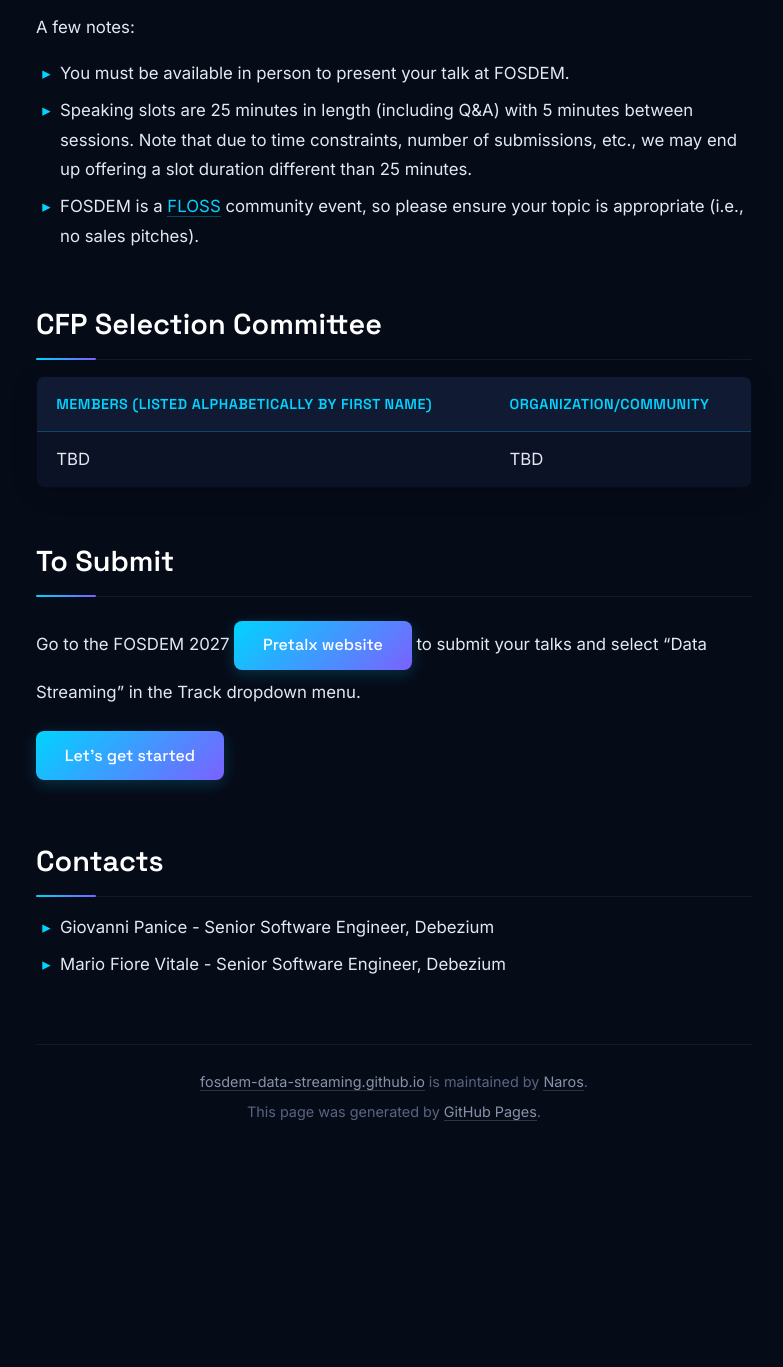
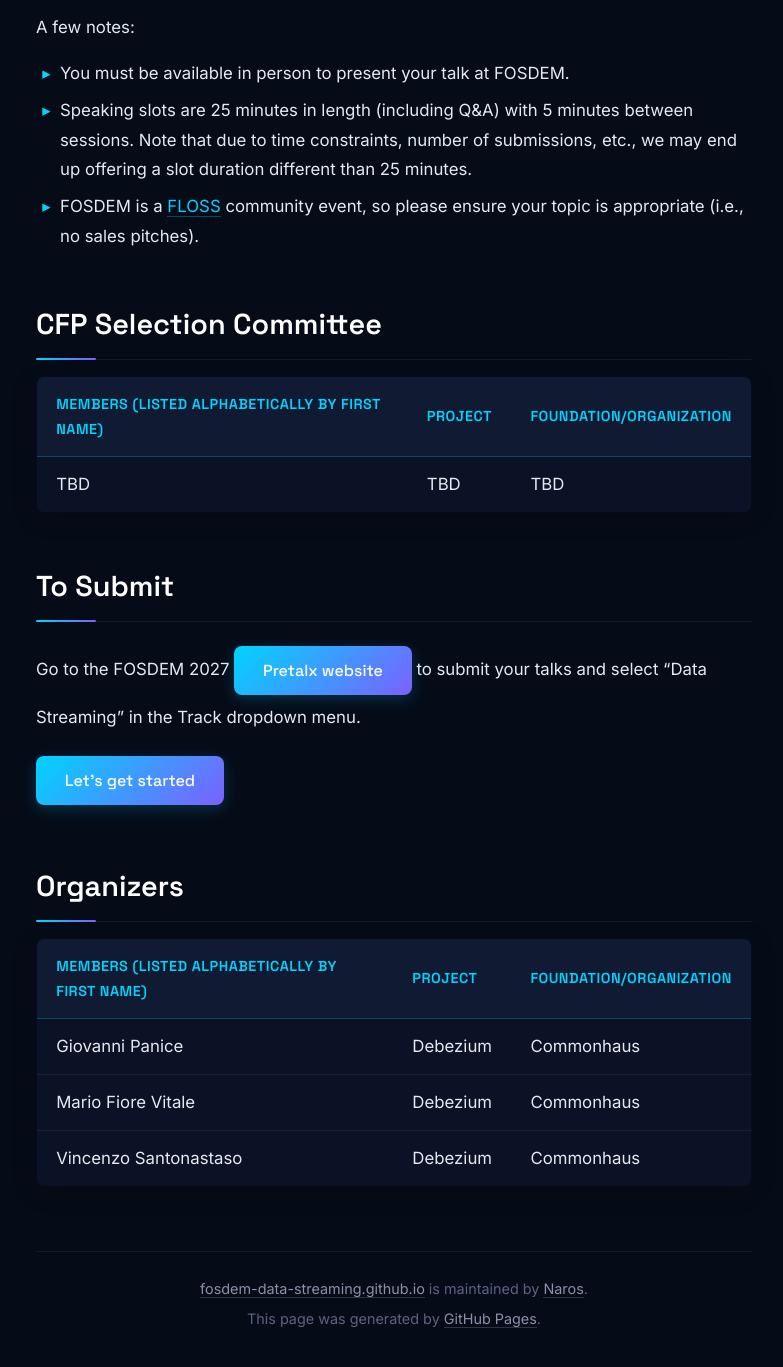
Before and after one commit to Naros/fosdem-data-streaming.github.io, a Jekyll site: the page built from index.md, in a window 1280 px wide and 1400 px high, scrolled down 1466 px. Shown: the top 1367 px of the window, without its empty margins (246-1029 px from the left). Built offline with Jekyll 4.4.1, drawn with Linux system fonts in a browser that asks for light colours; before the commit the page ends 2659 px from its top, so only the background shows below that.

Commit message:
organizers

```diff
--- a/index.md
+++ b/index.md
@@ -35,9 +35,9 @@ A few notes:
 
 ## CFP Selection Committee
 
-| Members (listed alphabetically by first name) | Organization/Community |
-| --------------------------------------------- | ---------------------- |
-| TBD | TBD |
+| Members (listed alphabetically by first name) | Project | Foundation/Organization |
+|-----------------------------------------------|---------|-------------------------|
+| TBD                                           | TBD     | TBD                     |
 
 ## To Submit
 
@@ -45,7 +45,11 @@ Go to the FOSDEM 2027 [Pretalx website](https://pretalx.fosdem.org/fosdem-2027/c
 
 [Let's get started](https://pretalx.fosdem.org/fosdem-2027/cfp)
 
-## Contacts
+## Organizers
 
-*   Giovanni Panice - Senior Software Engineer, Debezium
-*   Mario Fiore Vitale - Senior Software Engineer, Debezium
+
+| Members (listed alphabetically by first name) | Project  | Foundation/Organization |
+|-----------------------------------------------|----------|-------------------------|
+| Giovanni Panice                               | Debezium | Commonhaus              |
+| Mario Fiore Vitale                            | Debezium | Commonhaus              |
+| Vincenzo Santonastaso                         | Debezium | Commonhaus              |
```
